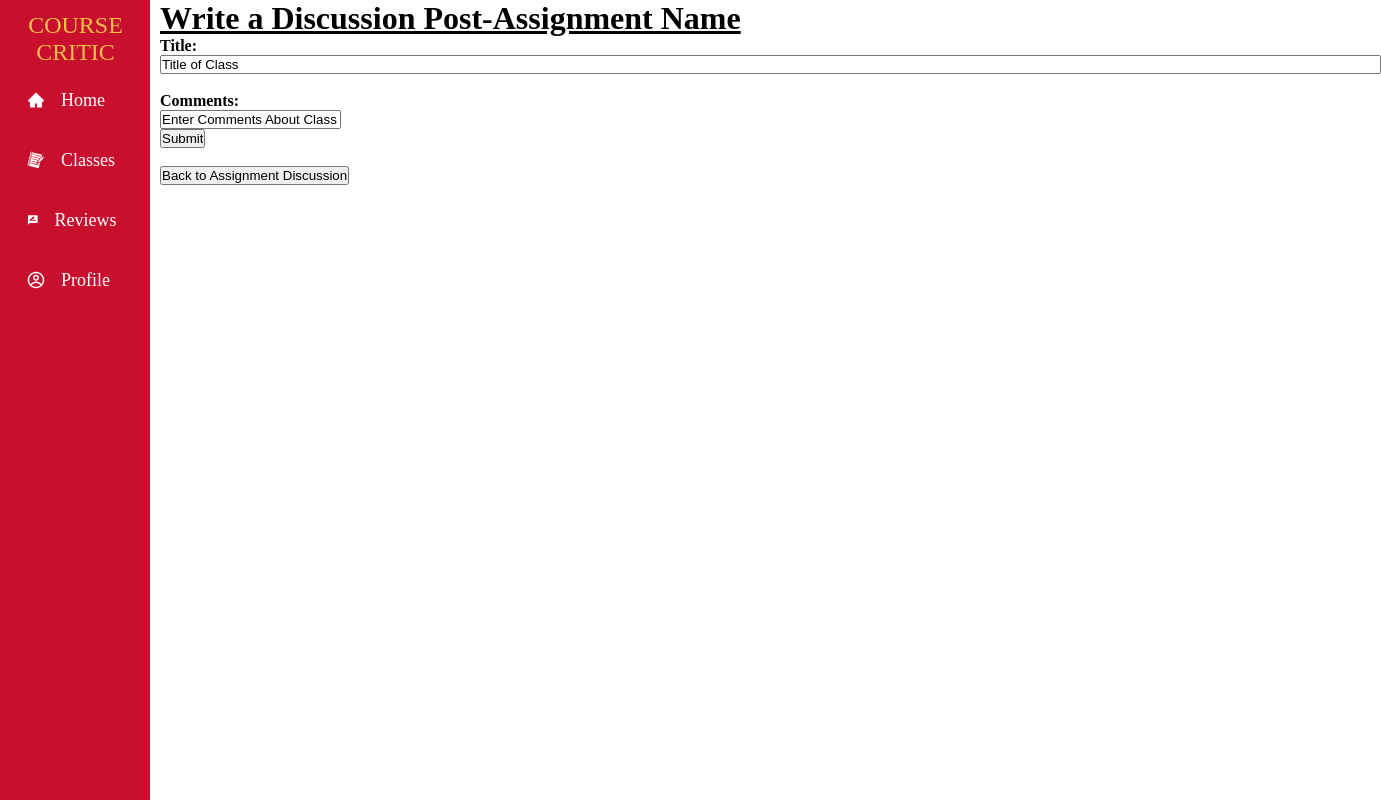
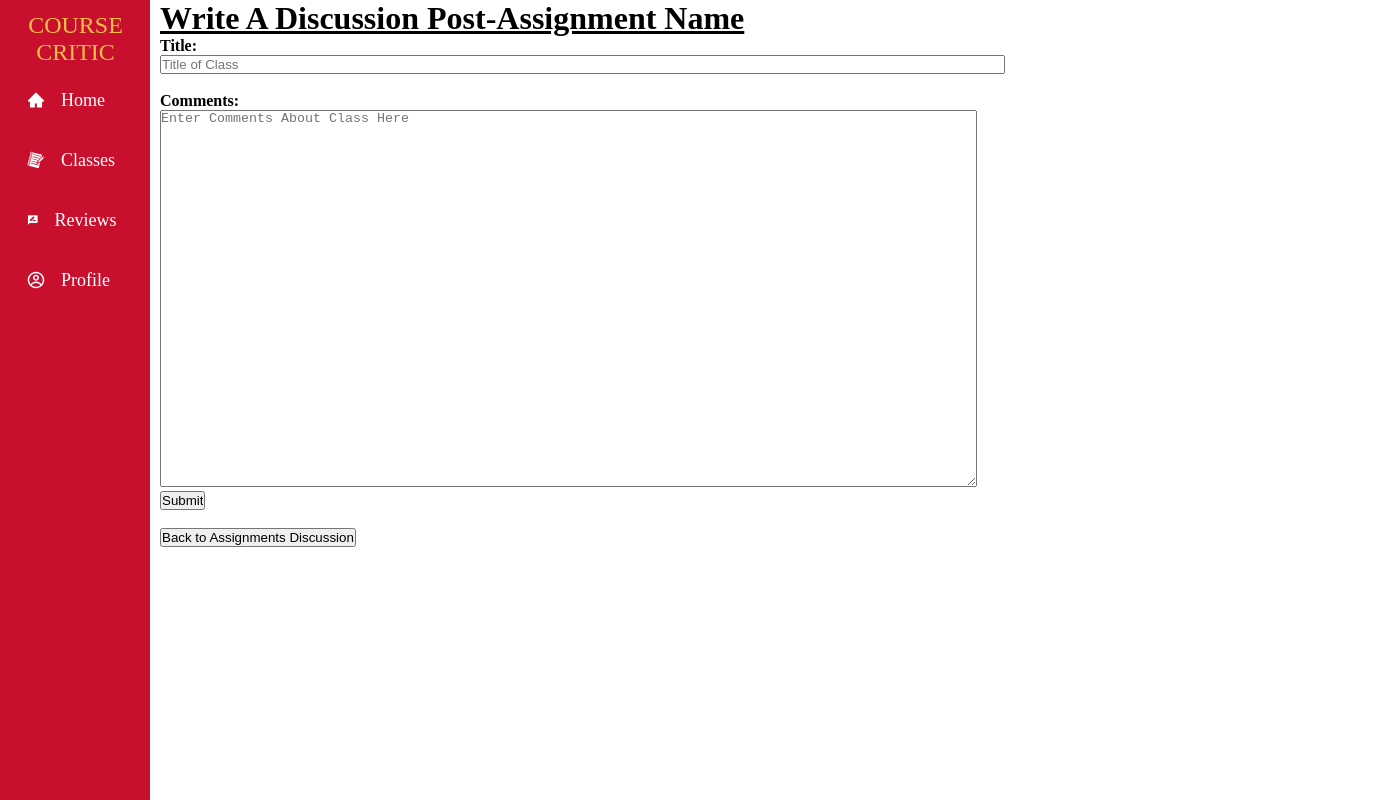
Before and after one commit to Drake-Dodson/course-critic, a React (Create React App) app in the folder 319-course-critic-ui/: page /pages/WriteADiscussionPostPage in a window 1280 px wide. Shown: the whole page, 1381 px wide, since content can reach past the window. Built offline with nearby package versions, Linux system fonts and the light colour scheme.

Commit message:
726 formatted Write A Discussion Post Page and linked button to Assignment Discussion Page

```diff
--- a/319-course-critic-ui/src/pages/WriteADiscussionPostPage.js
+++ b/319-course-critic-ui/src/pages/WriteADiscussionPostPage.js
@@ -1,19 +1,25 @@
 import React from 'react'
+import {Link} from "react-router-dom";
 
 export default function WriteADiscussionPostPage() {
     return (
         <div className="WriteADiscussionPostPage">
-            <h1><u>Write a Discussion Post-Assignment Name</u></h1>
+            <h1><u>Write A Discussion Post-Assignment Name</u></h1>
 
             <form>
                 <label for="title"><b>Title:</b></label><br/>
-                <input type="text" id="title" size="150" name="title" value="Title of Class"/><br/><br></br>
+                <input type="text" id="title" size="103" name="title" placeholder="Title of Class"/><br/><br></br>
                 <label for="comments"><b>Comments:</b></label><br/>
-                <input type="text" id="comments" maxlength="1000" name="comments" value="Enter Comments About Class Here"/><br/>
+                <textarea rows= "25" cols="100" id="comments" maxlength="1000" name="comments"placeholder="Enter Comments About Class Here"></textarea><br/>
                 <input type="submit" value="Submit"/>
             </form><br></br>
 
-            <button type="button" onclick="alert('Hello world!')">Back to Assignment Discussion</button>
+            <div>
+                <Link to="/AssignmentDiscussion"><button>
+                    Back to Assignments Discussion
+                </button>
+                </Link>
+            </div>
 
         </div>
     )
```
